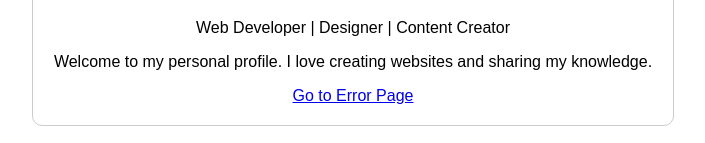
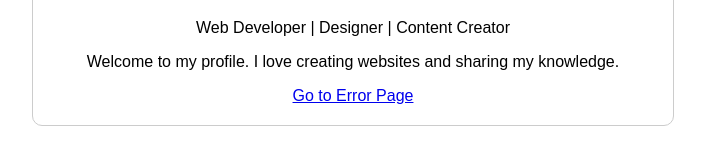
Before and after one commit to Divyadharshini-SA/clouddeploy, a plain HTML site: page index.html in a window 1280 px wide. Shown: the part 150-293 px from the top of the page, without its empty margins (287-992 px from the left). Drawn offline with Linux system fonts and the light colour scheme.

Commit message:
Update index.html

```diff
--- a/index.html
+++ b/index.html
@@ -15,7 +15,7 @@
         <img src="profile.jpg" alt="Profile Picture">
         <h1>John Doe</h1>
         <p>Web Developer | Designer | Content Creator</p>
-        <p>Welcome to my personal profile. I love creating websites and sharing my knowledge.</p>
+        <p>Welcome to my profile. I love creating websites and sharing my knowledge.</p>
         <a href="error.html">Go to Error Page</a>
     </div>
 </body>
```
